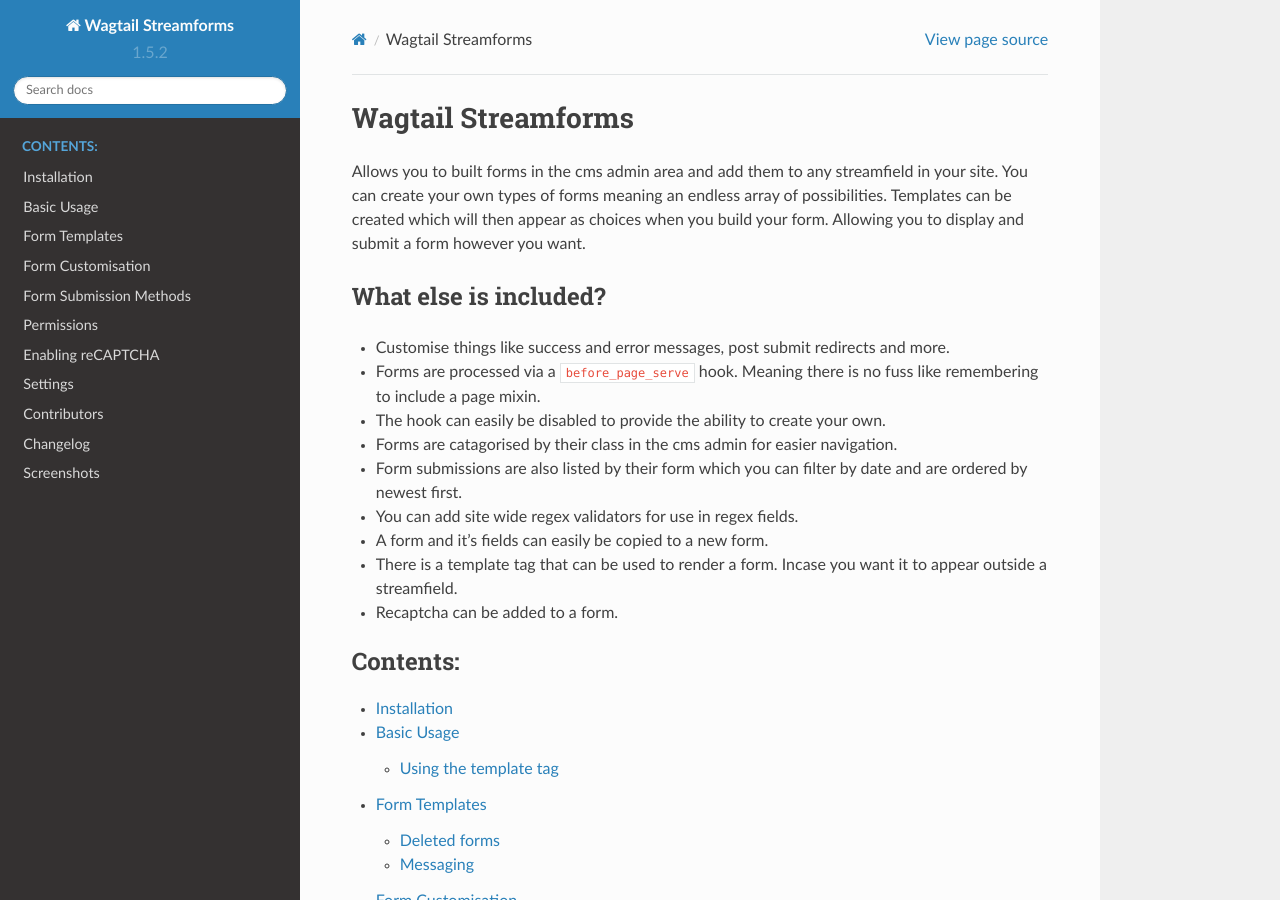
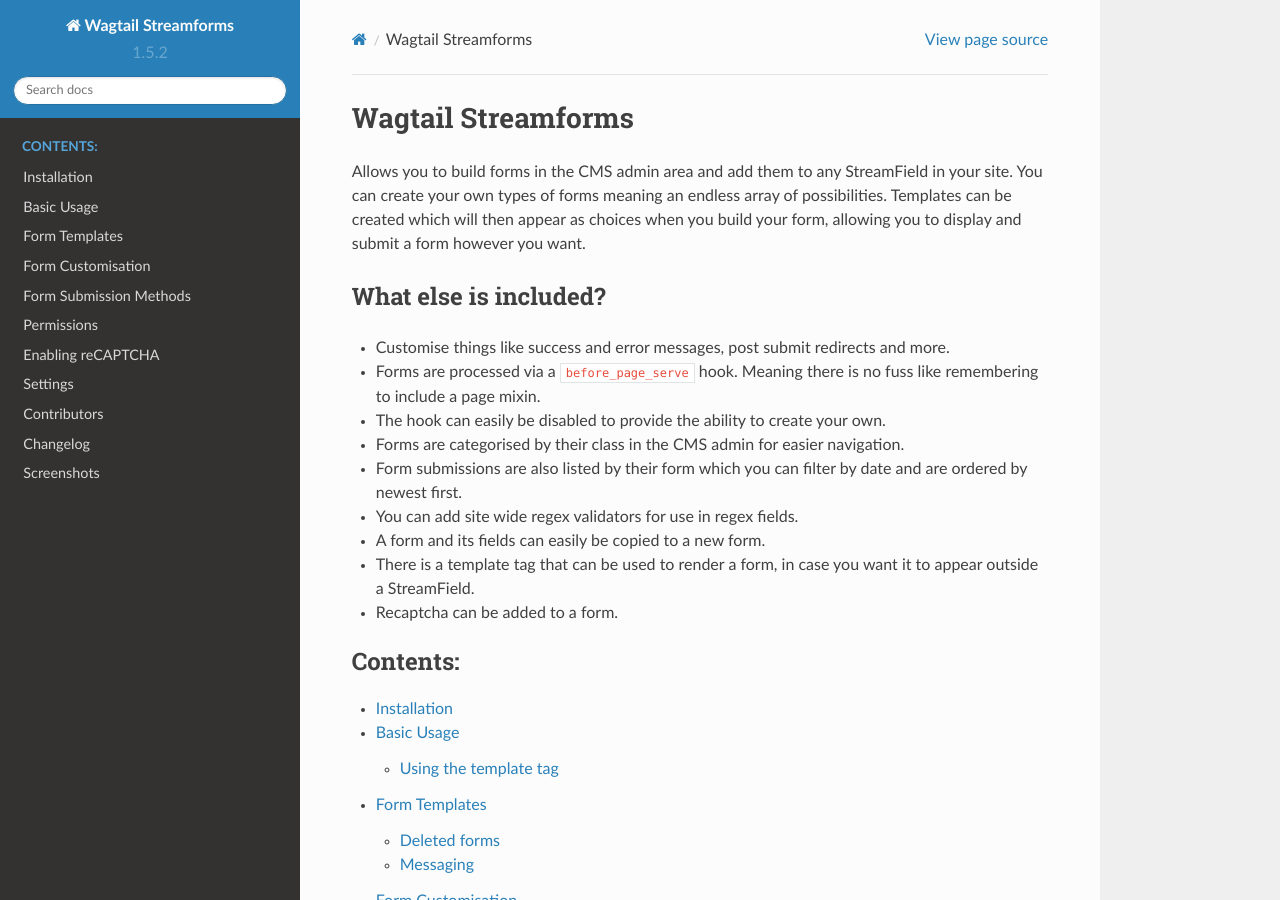
Before and after one commit to labd/wagtailstreamforms, a Sphinx documentation site: the page built from docs/index.rst, in a window 1280 px wide and 900 px high. Built offline with Sphinx 7.4.7 and the Read the Docs theme 2.0.0, drawn with Linux system fonts in a browser that asks for light colours.

Commit message:
Minor typo fixes in docs home page

```diff
--- a/docs/index.rst
+++ b/docs/index.rst
@@ -6,9 +6,9 @@
 Wagtail Streamforms
 ===================
 
-Allows you to built forms in the cms admin area and add them to any streamfield in your site.
+Allows you to build forms in the CMS admin area and add them to any StreamField in your site.
 You can create your own types of forms meaning an endless array of possibilities. Templates can be created
-which will then appear as choices when you build your form. Allowing you to display and submit a form however you want.
+which will then appear as choices when you build your form, allowing you to display and submit a form however you want.
 
 What else is included?
 ----------------------
@@ -16,11 +16,11 @@
 *  Customise things like success and error messages, post submit redirects and more.
 *  Forms are processed via a ``before_page_serve`` hook. Meaning there is no fuss like remembering to include a page mixin.
 *  The hook can easily be disabled to provide the ability to create your own.
-*  Forms are catagorised by their class in the cms admin for easier navigation.
+*  Forms are categorised by their class in the CMS admin for easier navigation.
 *  Form submissions are also listed by their form which you can filter by date and are ordered by newest first.
 *  You can add site wide regex validators for use in regex fields.
-*  A form and it's fields can easily be copied to a new form.
-*  There is a template tag that can be used to render a form. Incase you want it to appear outside a streamfield.
+*  A form and its fields can easily be copied to a new form.
+*  There is a template tag that can be used to render a form, in case you want it to appear outside a StreamField.
 *  Recaptcha can be added to a form.
 
 
```
